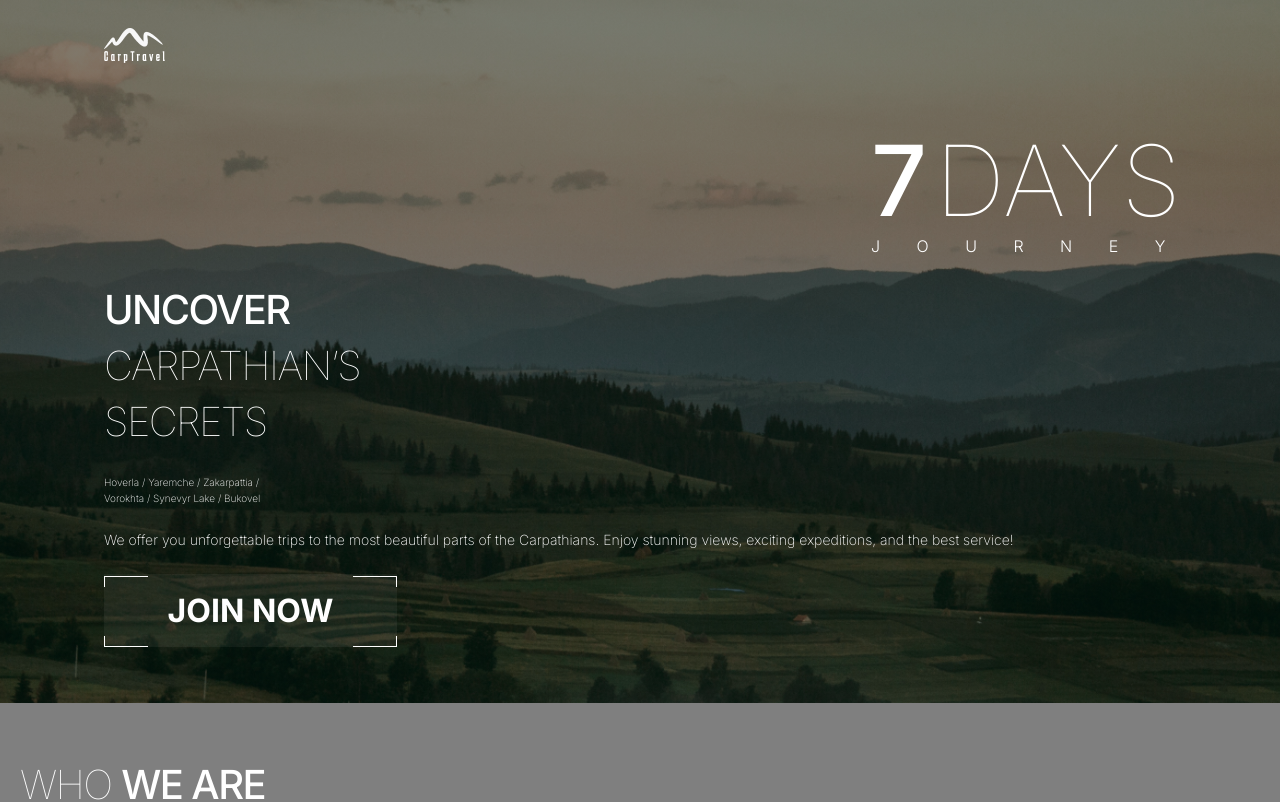
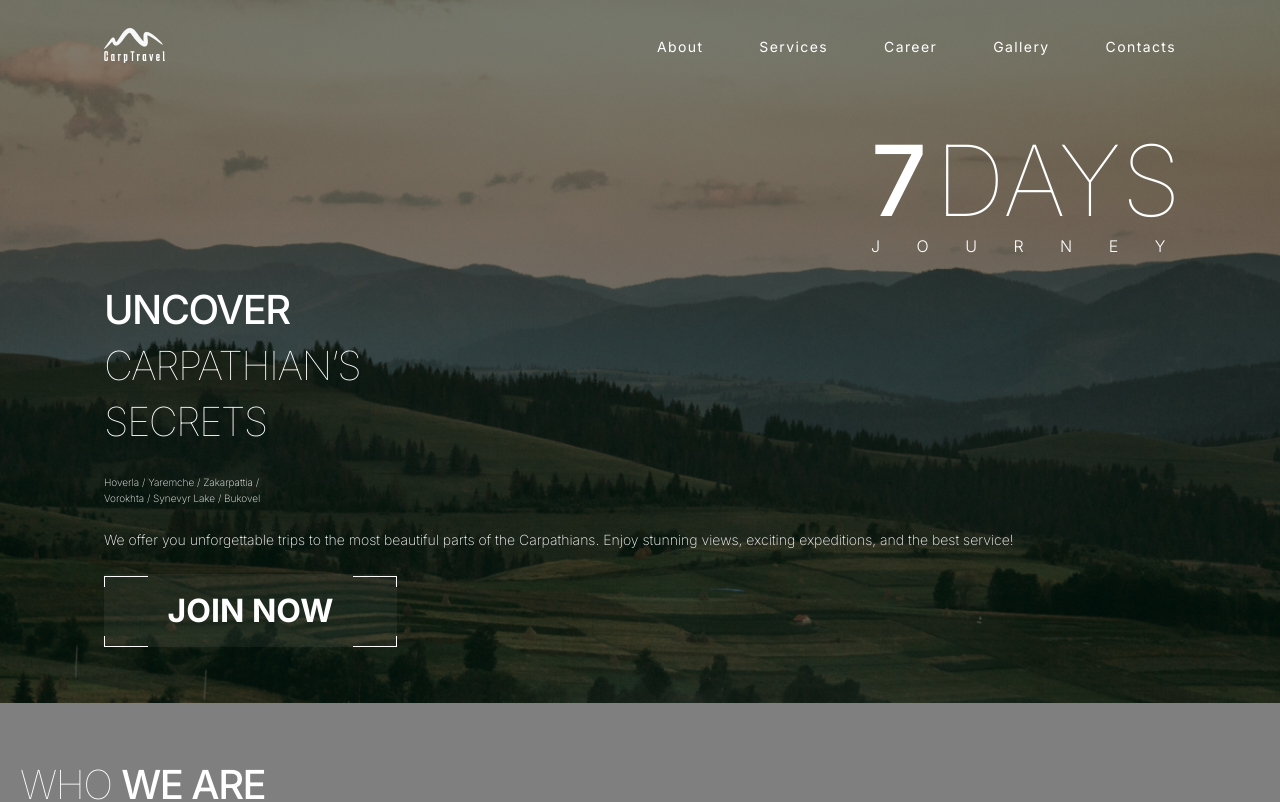
Before and after one commit to AnastasiiaYurchenko/carp-travel, a Next.js app: page / in a window 1280 px wide. Shown: the top 802 px of the page. Built offline with nearby package versions, Linux system fonts and the light colour scheme.

Commit message:
styled navs

```diff
--- a/package.json
+++ b/package.json
@@ -13,13 +13,15 @@
     "next": "14.1.1",
     "prettier": "^3.2.5",
     "react": "^18",
-    "react-dom": "^18"
+    "react-dom": "^18",
+    "react-scroll": "^1.9.0"
   },
   "devDependencies": {
     "@svgr/webpack": "^8.1.0",
     "@types/node": "^20",
     "@types/react": "^18",
     "@types/react-dom": "^18",
+    "@types/react-scroll": "^1.8.10",
     "autoprefixer": "^10.0.1",
     "eslint": "^8",
     "eslint-config-next": "14.1.1",
--- a/src/components/header/header.tsx
+++ b/src/components/header/header.tsx
@@ -1,16 +1,18 @@
 import React from 'react';
 import Image from 'next/image';
 import Link from 'next/link';
+import NavBar from '../nav-bar/nav-bar';
 // import MobileMenu from '../mobile-menu/mobile-menu';
 
 export default function Header() {
   return (
     <header className="absolute z-10 w-full ">
       <div className="mx-auto max-w-[480px] md:max-w-[768px] xl:max-w-[1440px] px-5 md:px-8 xl:px-[104px] pt-9 md:pt-7 flex justify-between items-center">
-        <nav>
+        <nav className="w-full flex justify-between items-center">
           <Link href="/">
             <Image src="/logo.png" width={61} height={33} alt="Logo" />
           </Link>
+          <NavBar />
         </nav>
 
         <button
--- a/src/components/nav-bar/nav-bar.tsx
+++ b/src/components/nav-bar/nav-bar.tsx
@@ -1,19 +1,28 @@
 import React from 'react';
 import navs from '../../app/navs.json';
 import Link from 'next/link';
+// import { Link } from 'react-scroll';
 
 export default function NavBar() {
   return (
-    <nav>
-      <ul>
+    <ul className="flex gap-6 xl:gap-14 justify-center items-center">
       {navs.map((item) => {
         return (
-            <li key={item.id} className="text-3xl">
-              <Link href={item.path}>{item.nav}</Link>
+          <li key={item.id}>
+            <Link
+              href={item.path}
+              // to={item.path}
+              // spy={true}
+              // smooth={true}
+              // // offset={50}
+              // duration={500}
+              className="font-normal text-white text-sm leading-[1.21] tracking-widest"
+            >
+              {item.nav}
+            </Link>
           </li>
         );
       })}
     </ul>
-    </nav>
   );
 }
--- a/src/sections/about/about.tsx
+++ b/src/sections/about/about.tsx
@@ -2,7 +2,7 @@ import React from 'react';
 
 export default function About() {
   return (
-    <div className="bg-black/50">
+    <div id="about" className="bg-black/50">
       <div className="px-5 py-[54px]">
         <h2 className=" w-[280px] text-white uppercase font-thin text-[40px] leading-[1.4] tracking-[-.04em] mb-2">
           who <span className="font-medium">we are</span>
--- a/src/sections/services/services.tsx
+++ b/src/sections/services/services.tsx
@@ -2,7 +2,7 @@ import React from 'react';
 
 export default function Services() {
   return (
-    <div className="bg-black/50">
+    <div id="services" className="bg-black/50">
       <div className="px-5 py-14">
         <h2 className=" text-white uppercase font-thin text-[40px] leading-[1.4] tracking-[-.04em] mb-6">
           we <span className="font-medium">offer</span>
```
Also changed, not shown: 1 other file (tests, documents, lock files or other folders). Lines whose indentation alone changed are shown as unchanged.
